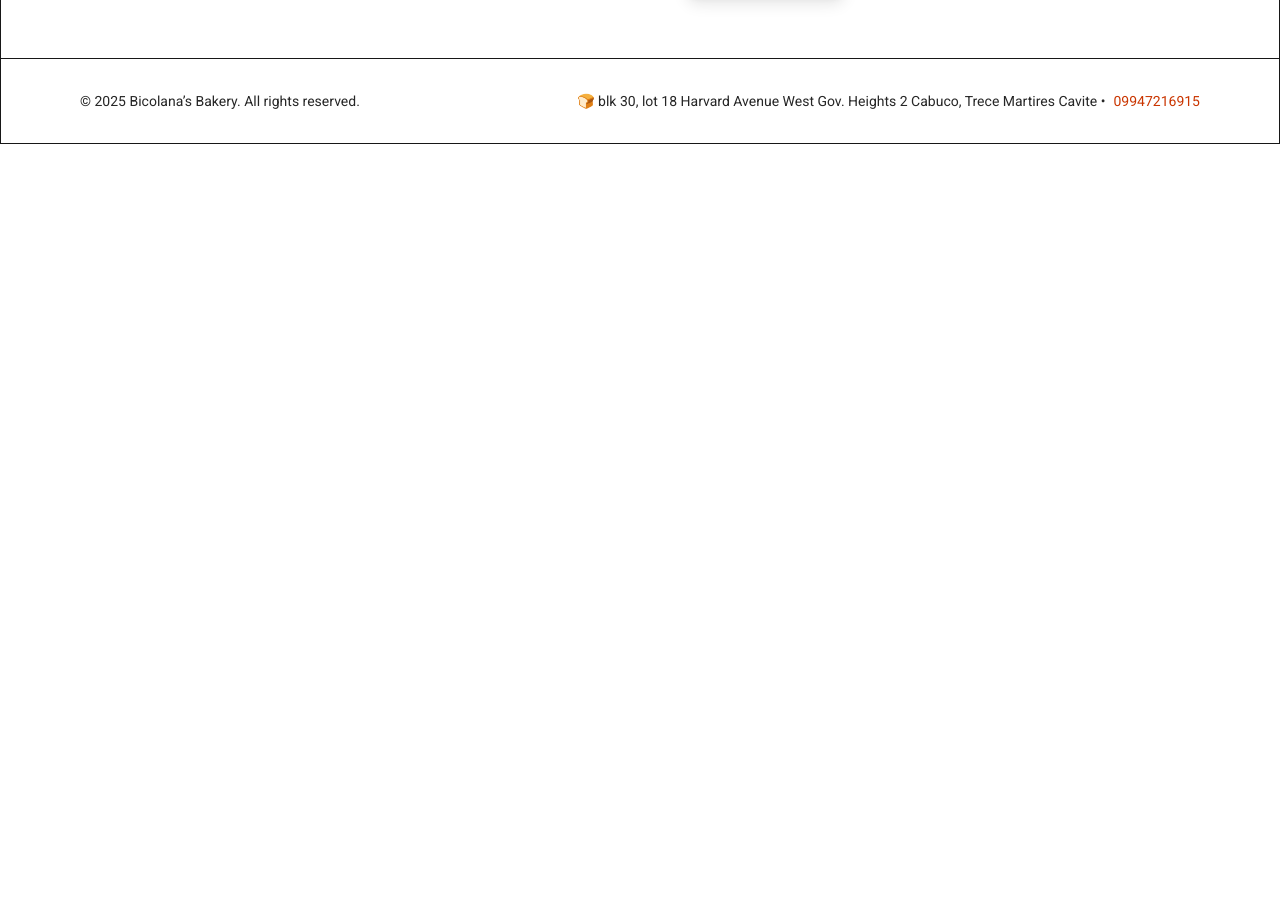
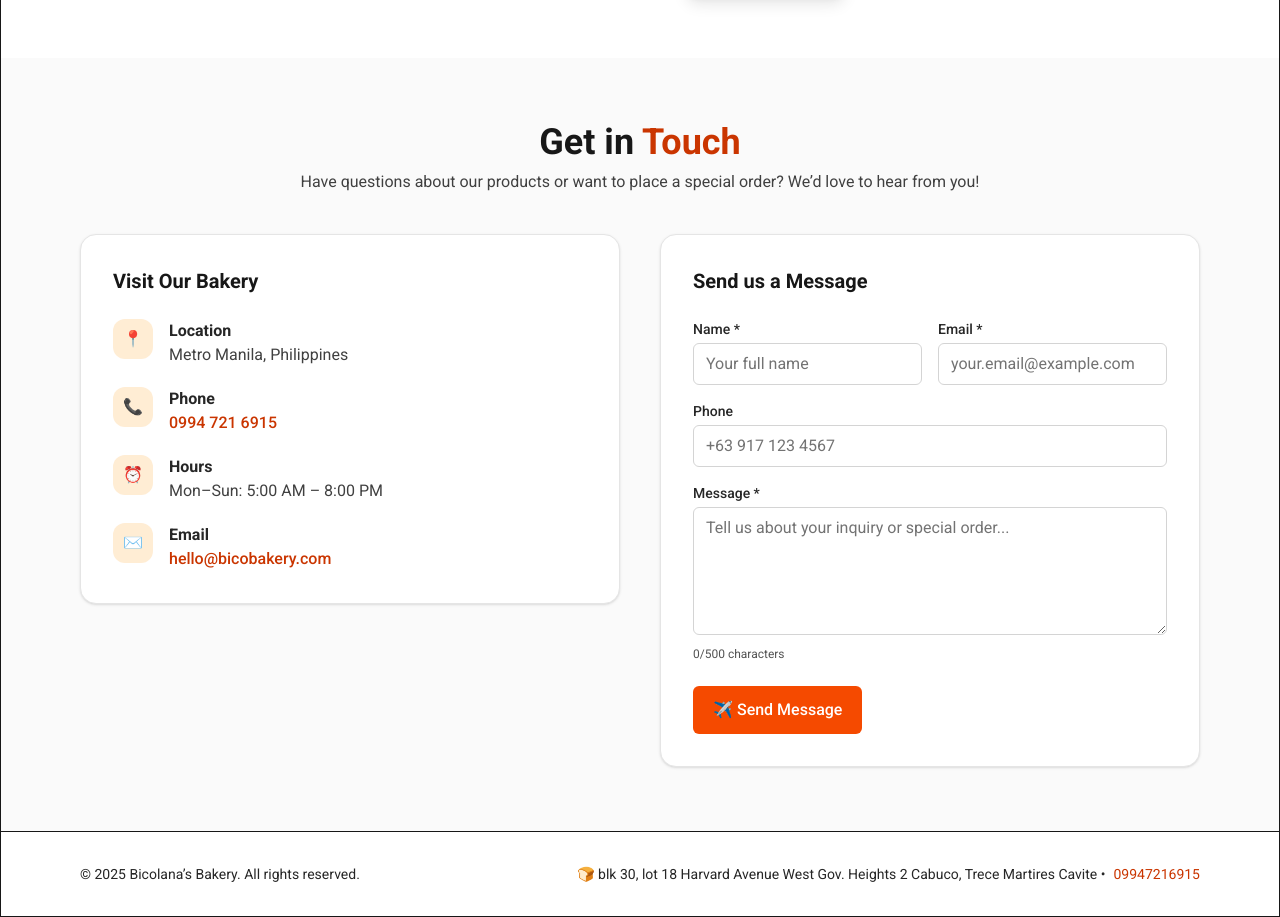
Before and after one commit to itsme-troy/Bicolana-bakery, a Next.js app: page / in a window 1280 px wide. Shown: the part 1720-2637 px from the top of the page. Before the commit the page ends 1864 px from the top, so only its background shows below. Built offline with nearby package versions, Linux system fonts and the light colour scheme.

Commit message:
added contact section

```diff
--- a/src/app/page.tsx
+++ b/src/app/page.tsx
@@ -4,6 +4,7 @@ import Hero from "@/components/Hero";
 import Products from "@/components/Products";
 import Footer from "@/components/Footer";
 import About from "@/components/About";
+import Contact from "@/components/Contact";
 
 export default function Home() {
   return (
@@ -13,6 +14,7 @@ export default function Home() {
         <Hero />
         <Products />
         <About />
+        <Contact />
       </main>
       <Footer />
     </>
--- /dev/null
+++ b/src/components/Contact.tsx
@@ -0,0 +1,226 @@
+"use client"; // client component, it uses hooks and browser interactions
+import { useState } from "react"; // react hook to manage form state(input values, loading messages)
+
+// reusable Tailwind class string for all inputs/textareas
+// ensures inputs are dark text(text-neutral-900) with medium placeholder
+//  (placeholder:text-neutral-500), and orange highlight on focus.
+const inputBase =
+  "mt-1 w-full rounded-md border border-neutral-300 bg-white px-3 py-2 " +
+  "text-neutral-900 placeholder:text-neutral-500 " +
+  "outline-none focus:ring-2 focus:ring-orange-500 focus:border-orange-500";
+
+// name, email, phone, message → store form input values.
+// sending → true while submitting (to disable button + show "Sending...").
+// status → success/error message shown below form.
+// maxChars → limit for message field (500).
+export default function Contact() {
+  const [name, setName] = useState("");
+  const [email, setEmail] = useState("");
+  const [phone, setPhone] = useState("");
+  const [message, setMessage] = useState("");
+  const [sending, setSending] = useState(false);
+  const [status, setStatus] = useState<null | { ok: boolean; msg: string }>(
+    null
+  );
+  const maxChars = 500;
+
+  async function onSubmit(e: React.FormEvent) {
+    e.preventDefault(); // stops browser from reloading on form submit.
+    setStatus(null);
+    // Simple client-side validation → checks if required fields are empty.
+    if (!name.trim() || !email.trim() || !message.trim()) {
+      setStatus({ ok: false, msg: "Please fill out all required fields." });
+      return;
+    }
+    try {
+      // sends data to /api/contact (a Next.js API route)
+      // payload includes from fields as JSON
+      setSending(true);
+      const res = await fetch("/api/contact", {
+        method: "POST",
+        headers: { "Content-Type": "application/json" },
+        body: JSON.stringify({ name, email, phone, message }),
+      });
+      // If server responds OK → show success message.
+      // Reset all fields.
+      if (!res.ok) throw new Error("Failed to send");
+      setStatus({ ok: true, msg: "Message sent! We'll get back to you soon." });
+      setName("");
+      setEmail("");
+      setPhone("");
+      setMessage("");
+    } catch {
+      // If error → show error message.
+      // Always stop sending after completion.
+      setStatus({ ok: false, msg: "Something went wrong. Please try again." });
+    } finally {
+      setSending(false);
+    }
+  }
+
+  return (
+    // light gray background and vertical padding
+    <section id="contact" className="bg-neutral-50 py-16">
+      <div className="mx-auto max-w-6xl px-4">
+        {/* Title */}
+        <div className="mb-10 text-center">
+          <h2 className="text-3xl md:text-4xl font-extrabold text-neutral-900">
+            Get in <span className="text-orange-700">Touch</span>
+          </h2>
+          <p className="mt-2 text-neutral-700">
+            Have questions about our products or want to place a special order?
+            We’d love to hear from you!
+          </p>
+        </div>
+        {/* two column grid */}
+        <div className="grid grid-cols-1 items-start gap-10 lg:grid-cols-2">
+          {/* Left: info */}
+          <div className="rounded-2xl border border-neutral-200 bg-white p-6 shadow-sm md:p-8">
+            <h3 className="text-xl font-semibold text-neutral-900">
+              Visit Our Bakery
+            </h3>
+            <ul className="mt-6 space-y-5 text-neutral-800">
+              <li className="flex gap-4">
+                <span className="flex h-10 w-10 items-center justify-center rounded-xl bg-orange-100 text-orange-600">
+                  📍
+                </span>
+                <div>
+                  <div className="font-semibold">Location</div>
+                  <div className="text-neutral-700">
+                    Metro Manila, Philippines
+                  </div>
+                </div>
+              </li>
+              <li className="flex gap-4">
+                <span className="flex h-10 w-10 items-center justify-center rounded-xl bg-orange-100 text-orange-600">
+                  📞
+                </span>
+                <div>
+                  <div className="font-semibold">Phone</div>
+                  <a
+                    href="tel:09947216915"
+                    className="font-medium text-orange-700 hover:underline"
+                  >
+                    0994 721 6915
+                  </a>
+                </div>
+              </li>
+              <li className="flex gap-4">
+                <span className="flex h-10 w-10 items-center justify-center rounded-xl bg-orange-100 text-orange-600">
+                  ⏰
+                </span>
+                <div>
+                  <div className="font-semibold">Hours</div>
+                  <div className="text-neutral-700">
+                    Mon–Sun: 5:00 AM – 8:00 PM
+                  </div>
+                </div>
+              </li>
+              <li className="flex gap-4">
+                <span className="flex h-10 w-10 items-center justify-center rounded-xl bg-orange-100 text-orange-600">
+                  ✉️
+                </span>
+                <div>
+                  <div className="font-semibold">Email</div>
+                  <a
+                    href="mailto:hello@bicobakery.com"
+                    className="font-medium text-orange-700 hover:underline"
+                  >
+                    hello@bicobakery.com
+                  </a>
+                </div>
+              </li>
+            </ul>
+          </div>
+
+          {/* Right: form */}
+          <form
+            onSubmit={onSubmit}
+            className="rounded-2xl border border-neutral-200 bg-white p-6 shadow-sm md:p-8"
+          >
+            <h3 className="text-xl font-semibold text-neutral-900">
+              Send us a Message
+            </h3>
+
+            <div className="mt-6 grid grid-cols-1 gap-4 md:grid-cols-2">
+              <div>
+                <label className="block text-sm font-medium text-neutral-800">
+                  Name *
+                </label>
+                <input
+                  type="text"
+                  className={inputBase}
+                  placeholder="Your full name"
+                  value={name}
+                  onChange={(e) => setName(e.target.value)}
+                  required
+                />
+              </div>
+              <div>
+                <label className="block text-sm font-medium text-neutral-800">
+                  Email *
+                </label>
+                <input
+                  type="email"
+                  className={inputBase}
+                  placeholder="your.email@example.com"
+                  value={email}
+                  onChange={(e) => setEmail(e.target.value)}
+                  required
+                />
+              </div>
+            </div>
+
+            <div className="mt-4">
+              <label className="block text-sm font-medium text-neutral-800">
+                Phone
+              </label>
+              <input
+                type="tel"
+                className={inputBase}
+                placeholder="+63 917 123 4567"
+                value={phone}
+                onChange={(e) => setPhone(e.target.value)}
+              />
+            </div>
+
+            <div className="mt-4">
+              <label className="block text-sm font-medium text-neutral-800">
+                Message *
+              </label>
+              <textarea
+                className={inputBase + " h-32 resize-y"}
+                placeholder="Tell us about your inquiry or special order..."
+                maxLength={maxChars}
+                value={message}
+                onChange={(e) => setMessage(e.target.value)}
+                required
+              />
+              <div className="mt-1 text-xs text-neutral-600">
+                {message.length}/{maxChars} characters
+              </div>
+            </div>
+
+            {status && (
+              <div
+                className={`mt-4 text-sm ${
+                  status.ok ? "text-green-700" : "text-red-600"
+                }`}
+              >
+                {status.msg}
+              </div>
+            )}
+
+            <button
+              type="submit"
+              disabled={sending}
+              className="mt-6 inline-flex items-center justify-center gap-2 rounded-md bg-orange-600 px-5 py-3 font-medium text-white hover:bg-orange-700 disabled:opacity-60"
+            >
+              ✈️ {sending ? "Sending..." : "Send Message"}
+            </button>
+          </form>
+        </div>
+      </div>
+    </section>
+  );
+}
```
